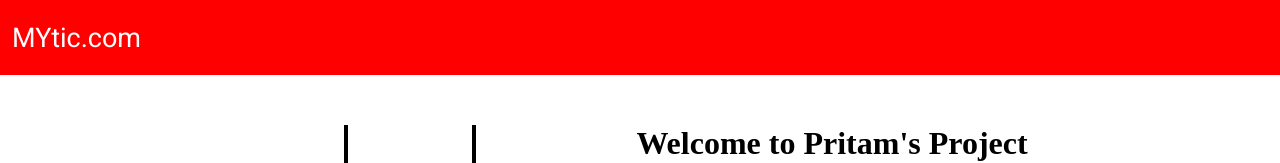
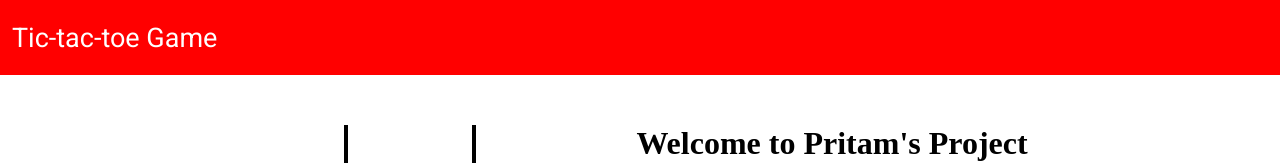
Before and after one commit to Pritamawatade/tic-tac-toe-, a plain HTML site: page index.html in a window 1280 px wide. Shown: the top 163 px of the page. Drawn offline with Linux system fonts and the light colour scheme.

Commit message:
Update index.html

```diff
--- a/index.html
+++ b/index.html
@@ -11,7 +11,7 @@
     <nav>
         <ul>
             <li>
-                MYtic.com
+                Tic-tac-toe Game
             </li>
         </ul>
     </nav>
```
